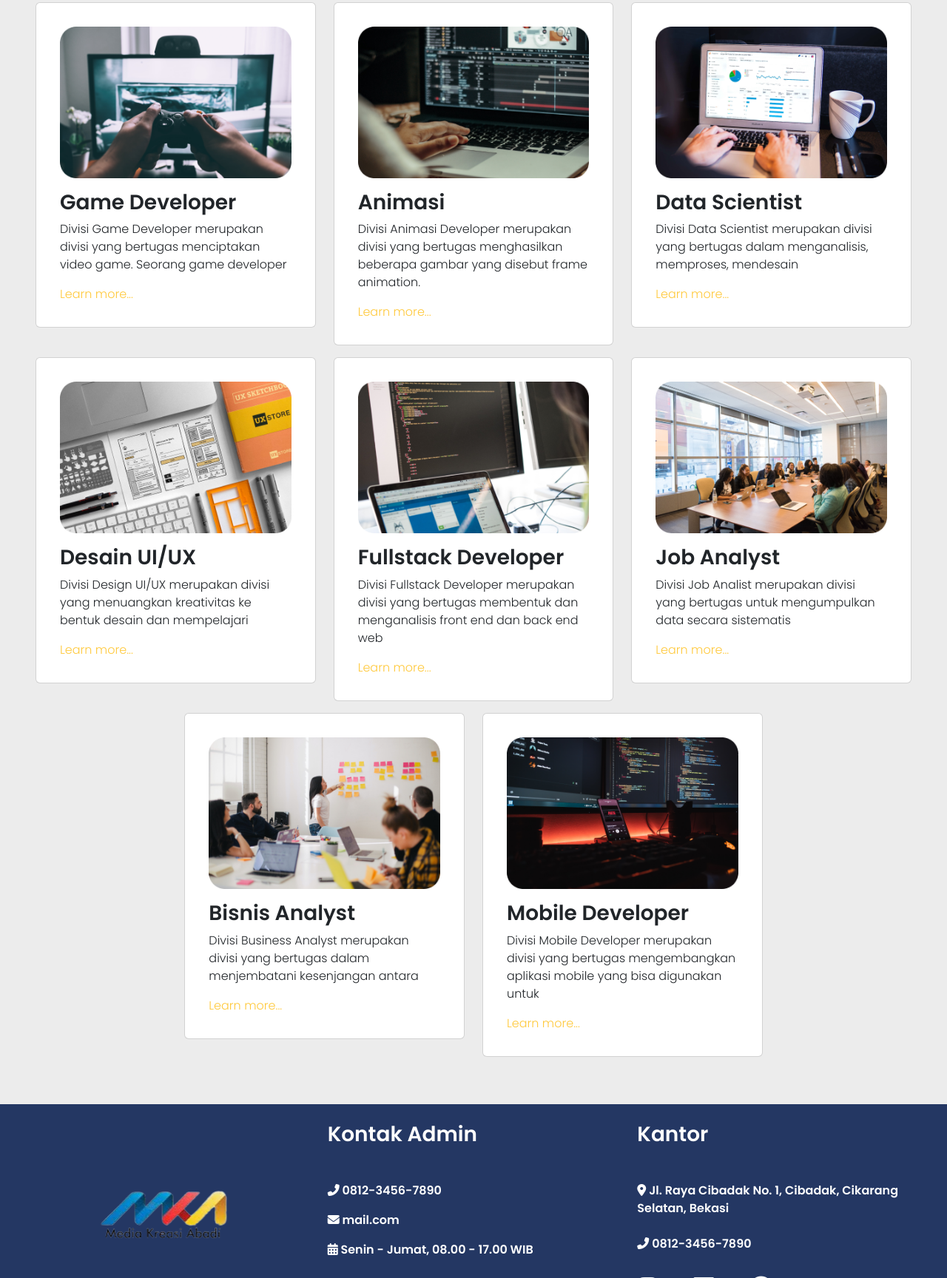
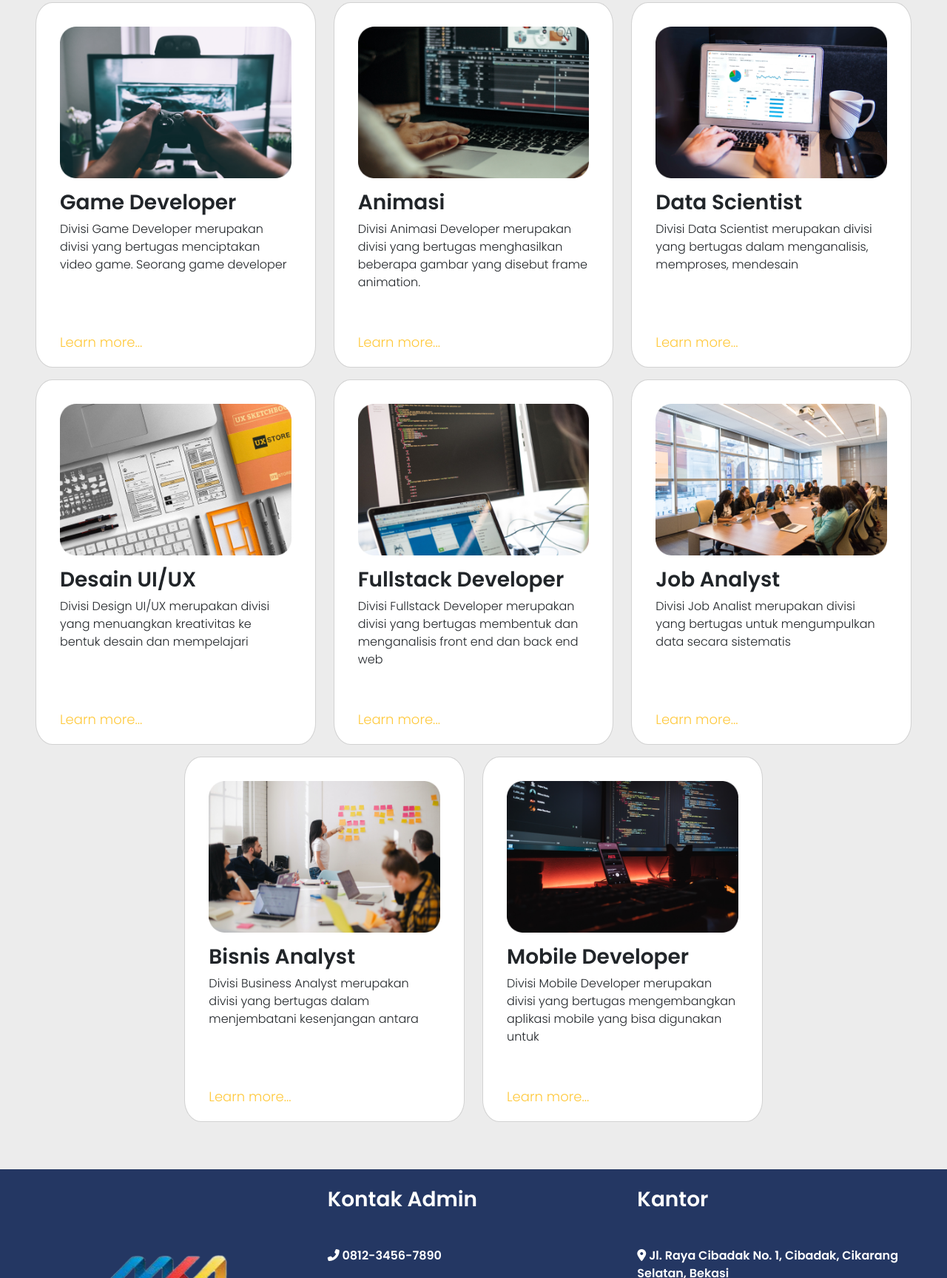
Before and after one commit to sallixie/mka, a plain HTML site: page blog.html in a window 1280 px wide. Shown: the part 286-2014 px from the top of the page at 74% size. Drawn offline with Linux system fonts and the light colour scheme.

Commit message:
Revisi blog 1-2 + border disesuaikan sama gambar isinya

```diff
--- a/assets/custom-style.css
+++ b/assets/custom-style.css
@@ -219,6 +219,9 @@ a.blog-learn-more {
   color: #FFC93C;
   font-weight: 400;
   text-decoration: none;
+  position: absolute;
+  font-size: 18px;
+  bottom: 20px;
 }
 
 .deskripsi-kami {
--- a/blog.html
+++ b/blog.html
@@ -66,15 +66,15 @@
         <div class="mx-5">
           <div class="row justify-content-center">
             <div class="col-md-4 mb-3">
-              <div class="card p-md-3">
-                <div class="card-body">
+              <div class="card p-md-3" style="border-radius: 6%;">
+                <div class="card-body" style="min-height: 460px;">
                   <img
                     class="img-fluid w-100 mb-3"
                     src="./assets/images/blog/game-developer.png"
                     alt="Game developer"
                   />
                   <h3 class="fw-bolder">Game Developer</h3>
-                  <p>
+                  <p style="min-height: 100px;">
                     Divisi Game Developer merupakan divisi yang bertugas
                     menciptakan video game. Seorang game developer
                   </p>
@@ -87,15 +87,15 @@
               </div>
             </div>
             <div class="col-md-4 mb-3">
-              <div class="card p-md-3">
-                <div class="card-body">
+              <div class="card p-md-3" style="border-radius: 6%;">
+                <div class="card-body" style="min-height: 460px;">
                   <img
                     class="img-fluid w-100 mb-3"
                     src="./assets/images/blog/animasi.png"
                     alt="Animasi"
                   />
                   <h3 class="fw-bolder">Animasi</h3>
-                  <p>
+                  <p style="min-height: 100px;">
                     Divisi Animasi Developer merupakan divisi yang bertugas
                     menghasilkan beberapa gambar yang disebut frame animation.
                   </p>
@@ -106,15 +106,15 @@
               </div>
             </div>
             <div class="col-md-4 mb-3">
-              <div class="card p-md-3">
-                <div class="card-body">
+              <div class="card p-md-3" style="border-radius: 6%;">
+                <div class="card-body" style="min-height: 460px;">
                   <img
                     class="img-fluid w-100 mb-3"
                     src="./assets/images/blog/data-scientist.png"
                     alt="Data Scientist"
                   />
                   <h3 class="fw-bolder">Data Scientist</h3>
-                  <p>
+                  <p style="min-height: 100px;">
                     Divisi Data Scientist merupakan divisi yang bertugas dalam
                     menganalisis, memproses, mendesain
                   </p>
@@ -127,15 +127,15 @@
               </div>
             </div>
             <div class="col-md-4 mb-3">
-              <div class="card p-md-3">
-                <div class="card-body">
+              <div class="card p-md-3" style="border-radius: 6%;">
+                <div class="card-body" style="min-height: 460px;">
                   <img
                     class="img-fluid w-100 mb-3"
                     src="./assets/images/blog/desain-uiux.png"
                     alt="Desain UIUX"
                   />
                   <h3 class="fw-bolder">Desain UI/UX</h3>
-                  <p>
+                  <p style="min-height: 100px;">
                     Divisi Design UI/UX merupakan divisi yang menuangkan
                     kreativitas ke bentuk desain dan mempelajari
                   </p>
@@ -146,15 +146,15 @@
               </div>
             </div>
             <div class="col-md-4 mb-3">
-              <div class="card p-md-3">
-                <div class="card-body">
+              <div class="card p-md-3" style="border-radius: 6%;">
+                <div class="card-body" style="min-height: 460px;">
                   <img
                     class="img-fluid w-100 mb-3"
                     src="./assets/images/blog/fullstack-developer.png"
                     alt="Fullstack Developer"
                   />
                   <h3 class="fw-bolder">Fullstack Developer</h3>
-                  <p>
+                  <p style="min-height: 100px;">
                     Divisi Fullstack Developer merupakan divisi yang bertugas
                     membentuk dan menganalisis front end dan back end web
                   </p>
@@ -167,15 +167,15 @@
               </div>
             </div>
             <div class="col-md-4 mb-3">
-              <div class="card p-md-3">
-                <div class="card-body">
+              <div class="card p-md-3" style="border-radius: 6%;">
+                <div class="card-body" style="min-height: 460px;">
                   <img
                     class="img-fluid w-100 mb-3"
                     src="./assets/images/blog/job-analyst.png"
                     alt="Job Analist"
                   />
                   <h3 class="fw-bolder">Job Analyst</h3>
-                  <p>
+                  <p style="min-height: 100px;">
                     Divisi Job Analist merupakan divisi yang bertugas untuk
                     mengumpulkan data secara sistematis
                   </p>
@@ -186,15 +186,15 @@
               </div>
             </div>
             <div class="col-md-4 mb-3">
-              <div class="card p-md-3">
-                <div class="card-body">
+              <div class="card p-md-3" style="border-radius: 6%;">
+                <div class="card-body" style="min-height: 460px;">
                   <img
                     class="img-fluid w-100 mb-3"
                     src="./assets/images/blog/bisnis-analyst.png"
                     alt="Job Analist"
                   />
                   <h3 class="fw-bolder">Bisnis Analyst</h3>
-                  <p>
+                  <p style="min-height: 100px;">
                     Divisi Business Analyst merupakan divisi yang bertugas dalam
                     menjembatani kesenjangan antara
                   </p>
@@ -207,15 +207,15 @@
               </div>
             </div>
             <div class="col-md-4 mb-3">
-              <div class="card p-md-3">
-                <div class="card-body">
+              <div class="card p-md-3" style="border-radius: 6%;">
+                <div class="card-body" style="min-height: 460px;">
                   <img
                     class="img-fluid w-100 mb-3"
                     src="./assets/images/blog/mobile-developer.png"
                     alt="Mobile Developer"
                   />
                   <h3 class="fw-bolder">Mobile Developer</h3>
-                  <p>
+                  <p style="min-height: 100px;">
                     Divisi Mobile Developer merupakan divisi yang bertugas
                     mengembangkan aplikasi mobile yang bisa digunakan untuk
                   </p>
```
